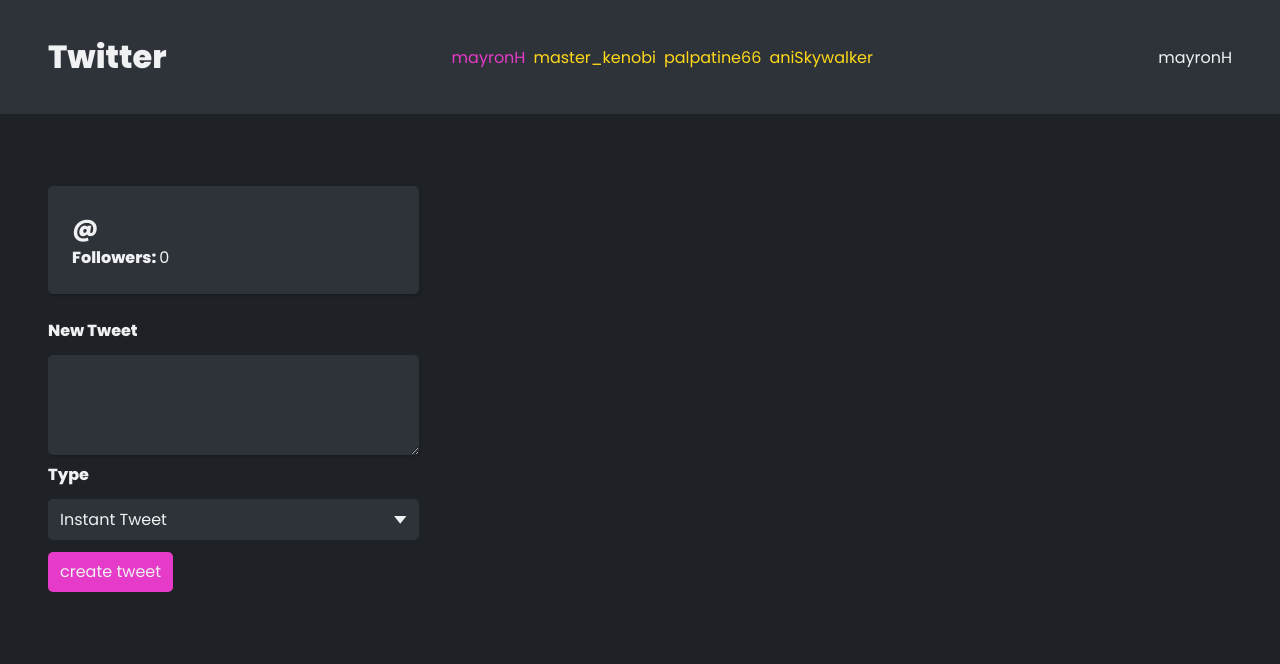
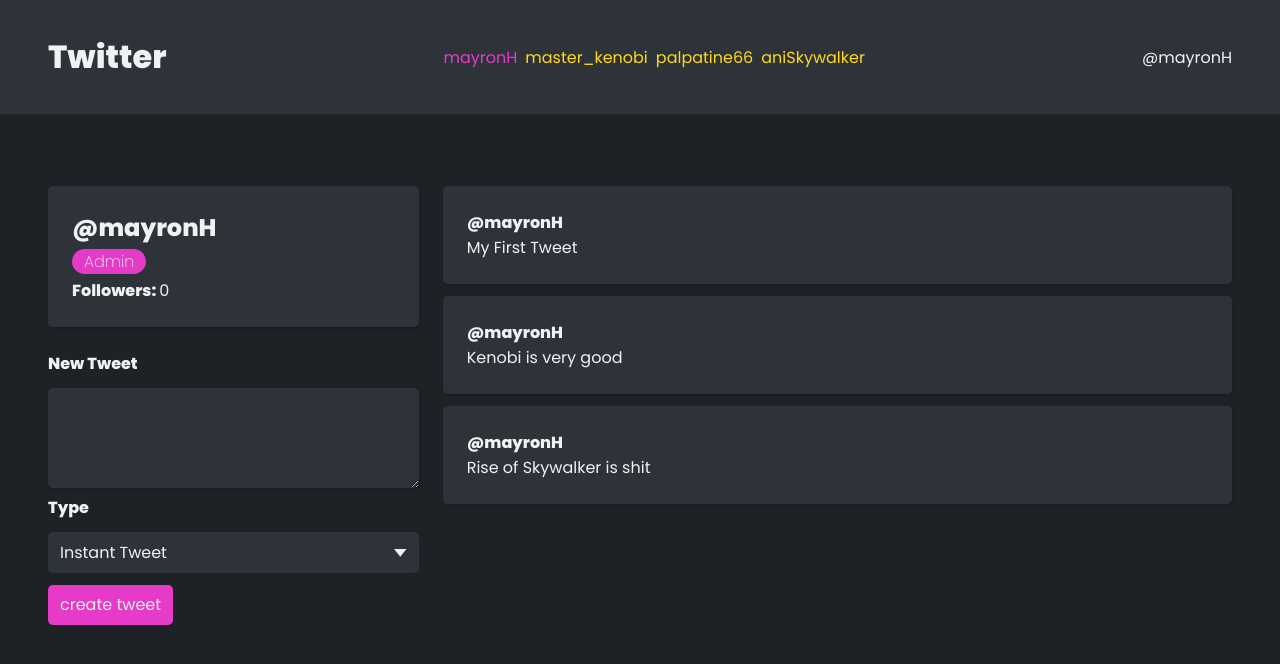
Before and after one commit to mayronH/vue-tweet-feed, a Vue app: page /user/1 in a window 1280 px wide. Shown: the top 664 px of the page. Built offline with nearby package versions, Linux system fonts and the light colour scheme.

Commit message:
store with pinia, banner, fix userprofile load

```diff
--- a/package.json
+++ b/package.json
@@ -9,6 +9,7 @@
     "preview": "vite preview"
   },
   "dependencies": {
+    "pinia": "^2.0.14",
     "vue": "^3.2.37",
     "vue-router": "^4.0.16"
   },
--- a/src/App.vue
+++ b/src/App.vue
@@ -1,7 +1,17 @@
 <script setup lang="ts">
 // This starter template is using Vue 3 <script setup> SFCs
 // Check out https://vuejs.org/api/sfc-script-setup.html#script-setup
+import { computed } from 'vue'
 import users from './services/users'
+import { userStore } from './stores/user'
+
+const store = userStore()
+
+if (Object.entries(store.user).length == 0) {
+  store.setUser(users[0])
+}
+
+const storedUser = computed(() => store.user)
 </script>
 
 <template>
@@ -20,7 +30,7 @@ import users from './services/users'
         </li>
       </ul>
     </nav>
-    <span class="logged-user">mayronH</span>
+    <span class="logged-user">@{{ storedUser.username }}</span>
   </header>
 
   <router-view />
--- a/src/router/index.ts
+++ b/src/router/index.ts
@@ -1,4 +1,5 @@
 import { createRouter, createWebHistory } from 'vue-router'
+import { userStore } from '../stores/user'
 
 const routes = [
   {
@@ -44,10 +45,11 @@ const router = createRouter({
 })
 
 router.beforeEach(async(to, _, next) => {
-  const isAdmin = false;
+  const store = userStore()
+
   const requiresAdmin = to.matched.some(record => record.meta.requiresAdmin);
 
-  if (requiresAdmin && !isAdmin) next({ name: 'home' });
+  if (requiresAdmin && !store.isSetUserAdmin) next({ name: 'home' });
   else next();
 
 })
--- /dev/null
+++ b/src/stores/user.ts
@@ -0,0 +1,19 @@
+import { defineStore } from 'pinia'
+import { User } from '../types'
+
+export const userStore = defineStore('user', {
+  state: () => ({
+    user: {} as User,
+  }),
+  getters: {
+    isSetUserAdmin(): boolean {
+      if (this.user) return this.user.isAdmin
+      return false
+    },
+  },
+  actions: {
+    setUser(user: User) {
+      this.user = user
+    },
+  },
+})
--- a/src/views/HomeView.vue
+++ b/src/views/HomeView.vue
@@ -28,8 +28,18 @@ main{
     place-items: center;
 }
 
+.banner{
+  background: url('https://picsum.photos/seed/nier_automata/1920/1080');
+  background-position: center;
+  background-repeat: no-repeat;
+  background-size: cover;
+
+  width: 100%;
+  min-height: 300px;
+}
+
 .about{
-    padding: var(--extra-small-size-fluid) var(--large-size-fluid);
+    padding: var(--small-size-fluid) var(--large-size-fluid);
 }
 
 .about h1{
--- a/src/views/UserProfile.vue
+++ b/src/views/UserProfile.vue
@@ -1,5 +1,5 @@
 <script setup lang="ts">
-import { computed, onBeforeUpdate, ref } from 'vue'
+import { computed, onMounted, onUpdated, ref } from 'vue'
 import { User } from '../types/index'
 import TweetItem from '../components/TweetItem.vue'
 import CreateTweet from '../components/CreateTweet.vue'
@@ -20,10 +20,6 @@ const user = ref<User>({
   tweets: [],
 })
 
-// function followUser() {
-//   followers.value++
-// }
-
 function toggleFavorite(id: number) {
   const favoriteTweet = user.value.tweets.filter((tweet) => tweet.id === id)
   favoriteTweet[0].isFavorite = !favoriteTweet[0].isFavorite
@@ -39,28 +35,24 @@ function addNewTweet(content: string) {
   })
 }
 
-// watch(followers, (currentFollowers, oldFollowers) => {
-//   if (oldFollowers < currentFollowers) {
-//     console.log('wah')
-//   }
-// })
-
 const userId = computed(() => route.params.id)
 
-onBeforeUpdate(() => {
+function loadUser() {
   if (userId.value) {
     const filteredUser = users.filter((user: User) => {
       return user.id == Number(userId.value)
     })
 
-    if(filteredUser.length == 0){
-        router.push({name: 'Not Found'})
+    if (filteredUser.length == 0) {
+      router.push({ name: 'Not Found' })
     } else {
-        user.value = filteredUser[0]
+      user.value = filteredUser[0]
     }
+  }
+}
 
-  }
-})
+onUpdated(() => loadUser())
+onMounted(() => loadUser())
 </script>
 
 <template>
```
Also changed, not shown: src/main.ts (+7 -2 lines), 1 other file (tests, documents, lock files or other folders).
